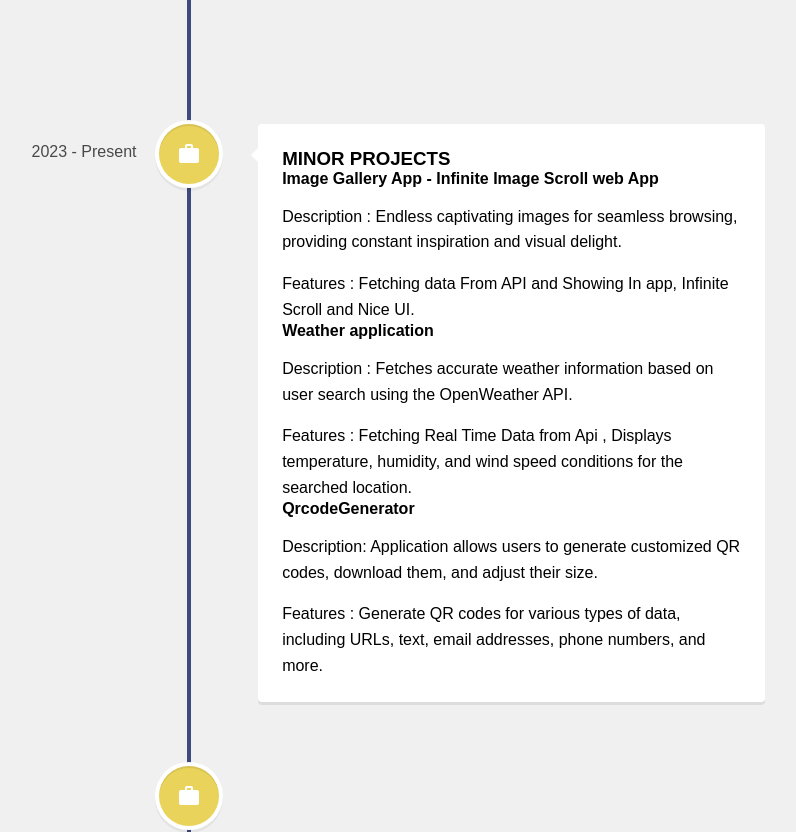
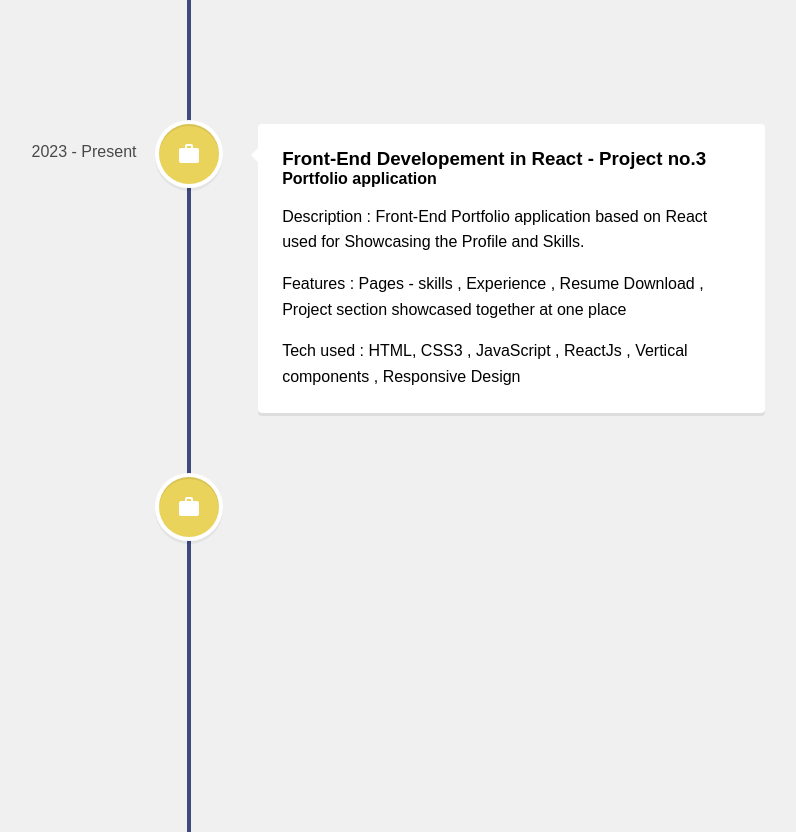
Before and after one commit to Mukesh39/PortfolioApplication, a React (Create React App) app: page /experience in a window 1280 px wide. Shown: the part 1520-2352 px from the top of the page, without its empty margins (451-1247 px from the left). Built offline with nearby package versions, Linux system fonts and the light colour scheme.

Commit message:
change in Resume , Added Experience

```diff
--- a/src/pages/Experience.jsx
+++ b/src/pages/Experience.jsx
@@ -89,8 +89,29 @@ function Experience() {
           <p>Tech used : HTML, CSS3 , JavaScript , ReactJs , Redux and Material UI </p>
 
 
+        </VerticalTimelineElement>
+
+
+        <VerticalTimelineElement
+          className="verticle-timeline-element--education"
+          date="2023 - Present"
+          iconStyle={{ background: "#e9d35b", color: '#fff' }}
+          icon={<WorkIcon />}>
+          {/* Content of Vertical Timeline Element */}
+          <h3 className="verticle-timeline-element-title">
+          Front-End Developement in React - Project no.3
+          </h3>
+          <h4 className="verticle-timeline-element-subtitle"> Portfolio application </h4>
+          <p>Description : Front-End Portfolio application based on React used for Showcasing the Profile and Skills.  </p>
+          <p> Features : Pages - skills , Experience , Resume Download , Project section showcased together at one place </p>
+          <p>Tech used : HTML, CSS3 , JavaScript , ReactJs , Vertical components , Responsive Design </p>
+
 
         </VerticalTimelineElement>
+
+
+
+
 
         <VerticalTimelineElement
           className="verticle-timeline-element--education"
@@ -131,10 +152,6 @@ function Experience() {
           Project Running </h3>
           <h4 className="verticle-timeline-element-subtitle">Working on Gpt chatBot and Learning Backend and Completing the Full stack </h4>
           <p> </p>
-
-
-
-
         </VerticalTimelineElement>
 
       </VerticalTimeline>
--- a/src/pages/Resume.jsx
+++ b/src/pages/Resume.jsx
@@ -1,10 +1,10 @@
 import React from 'react';
 import '../styles/Resume.css'
-import m from '../pdf/m.pdf'; // Replace with the actual path to your resume PDF file
+import n from '../pdf/n.pdf'; // Replace with the actual path to your resume PDF file
 import temp from '../assets/temp.png'
 const Resume = () => {
   const handleDownload = () => {
-    window.open(m, '_blank'); // Open the resume PDF in a new tab for download
+    window.open(n, '_blank'); // Open the resume PDF in a new tab for download
   };
   return (
     <div>
```
Also changed, not shown: 2 other files (tests, documents, lock files or other folders).
